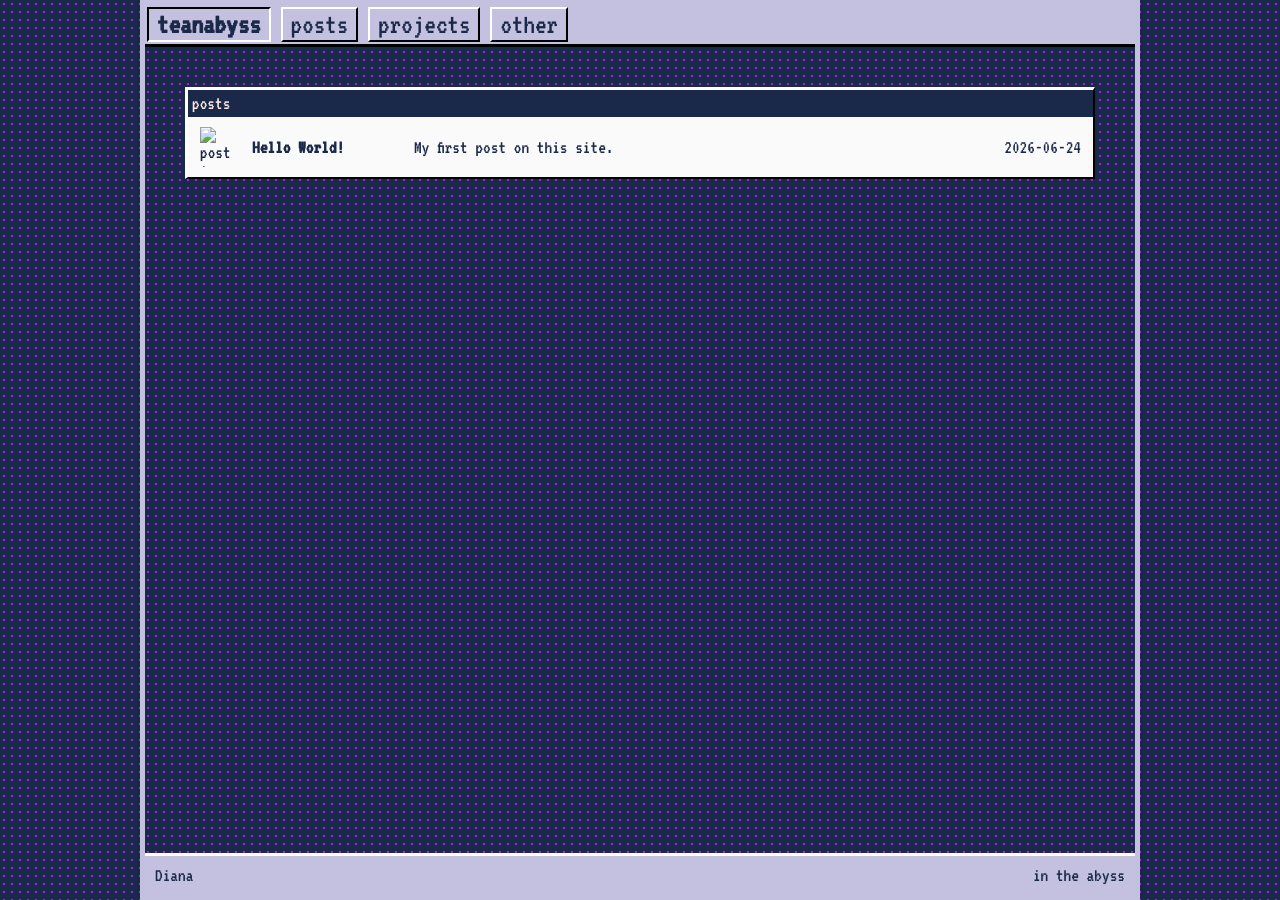
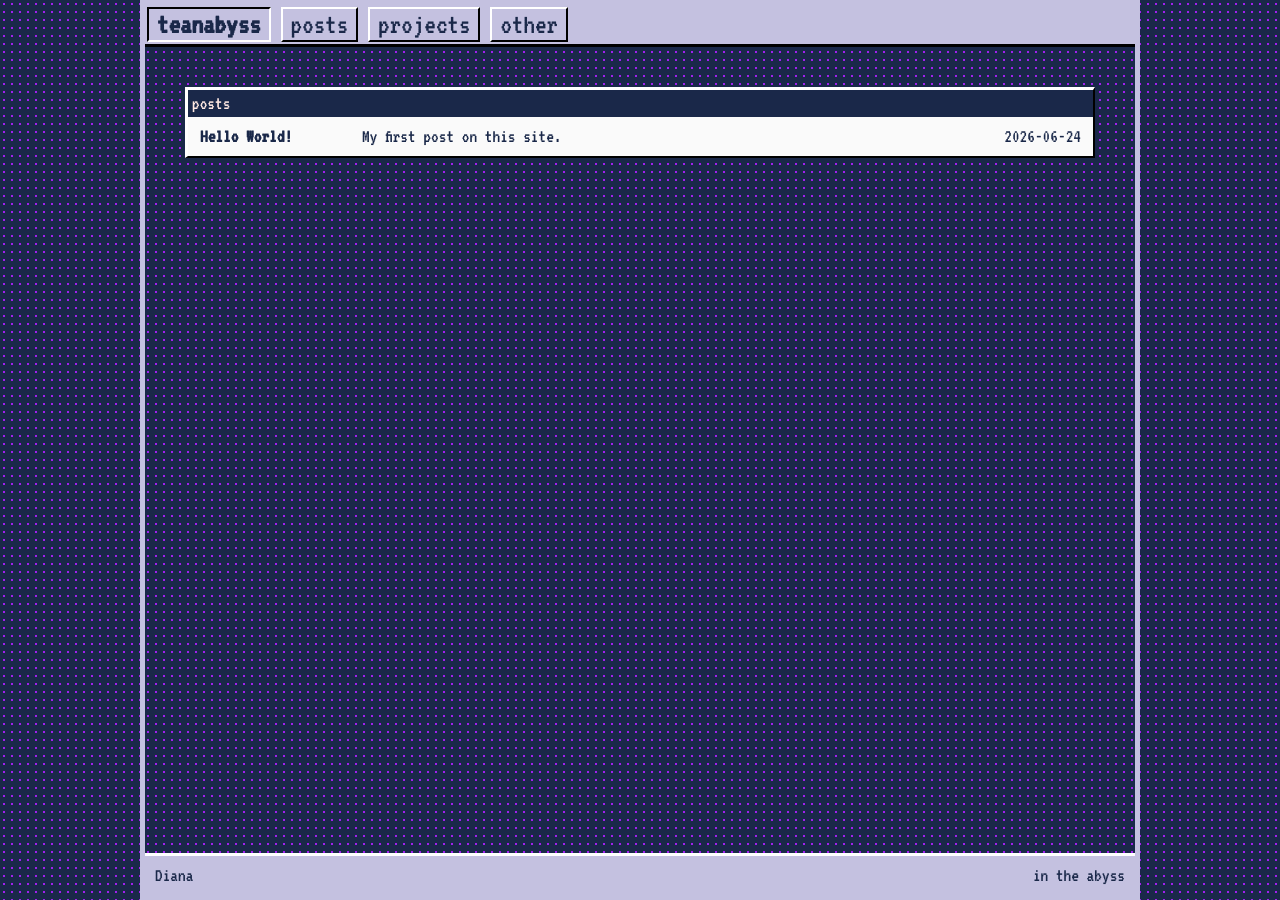
Before and after one commit to teaNabyss/teaNabyss.github.io, a Jekyll site: the page built from posts.html, in a window 1280 px wide. Built offline with Jekyll 4.4.1, drawn with Linux system fonts in a browser that asks for light colours.

Commit message:
Loop image changes
Added a check for cases when there is no images in posts

```diff
--- a/posts.html
+++ b/posts.html
@@ -12,7 +12,9 @@ title: Posts
       <div class="posts-list">
         {% for post in site.posts %}
         <a href="{{ post.url }}" class="post-row">
-          <img src="{{ post.image }}" alt="post image">
+         {% if post.image %}
+            <img src="{{ post.image }}" alt="post image">
+        {% endif %}
           <span class="post-name">{{ post.title }}</span>
           <span class="post-desc">{{ post.description }}</span>
           <span class="post-date">{{ post.date | date: "%Y-%m-%d" }}</span>
```
